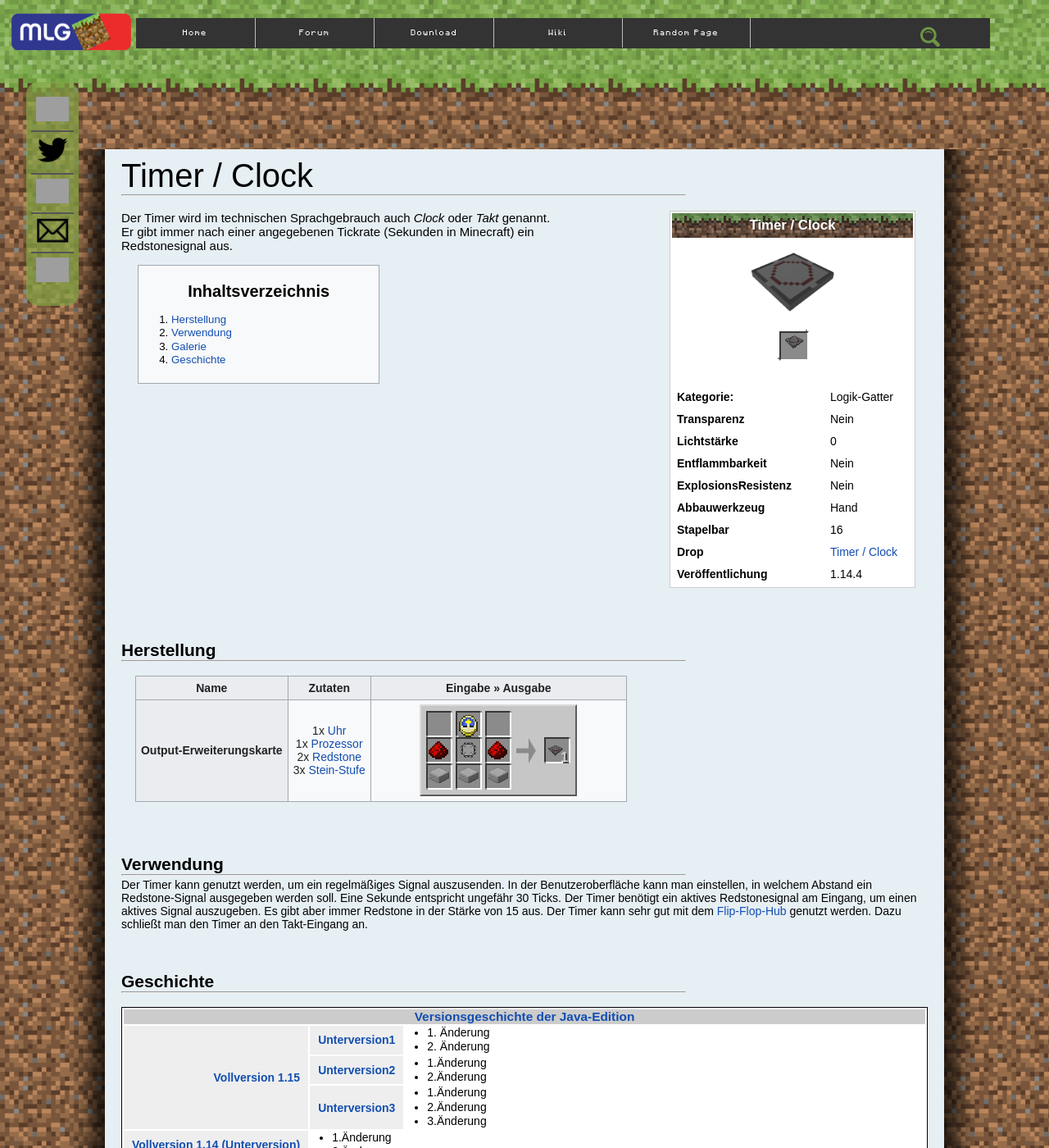
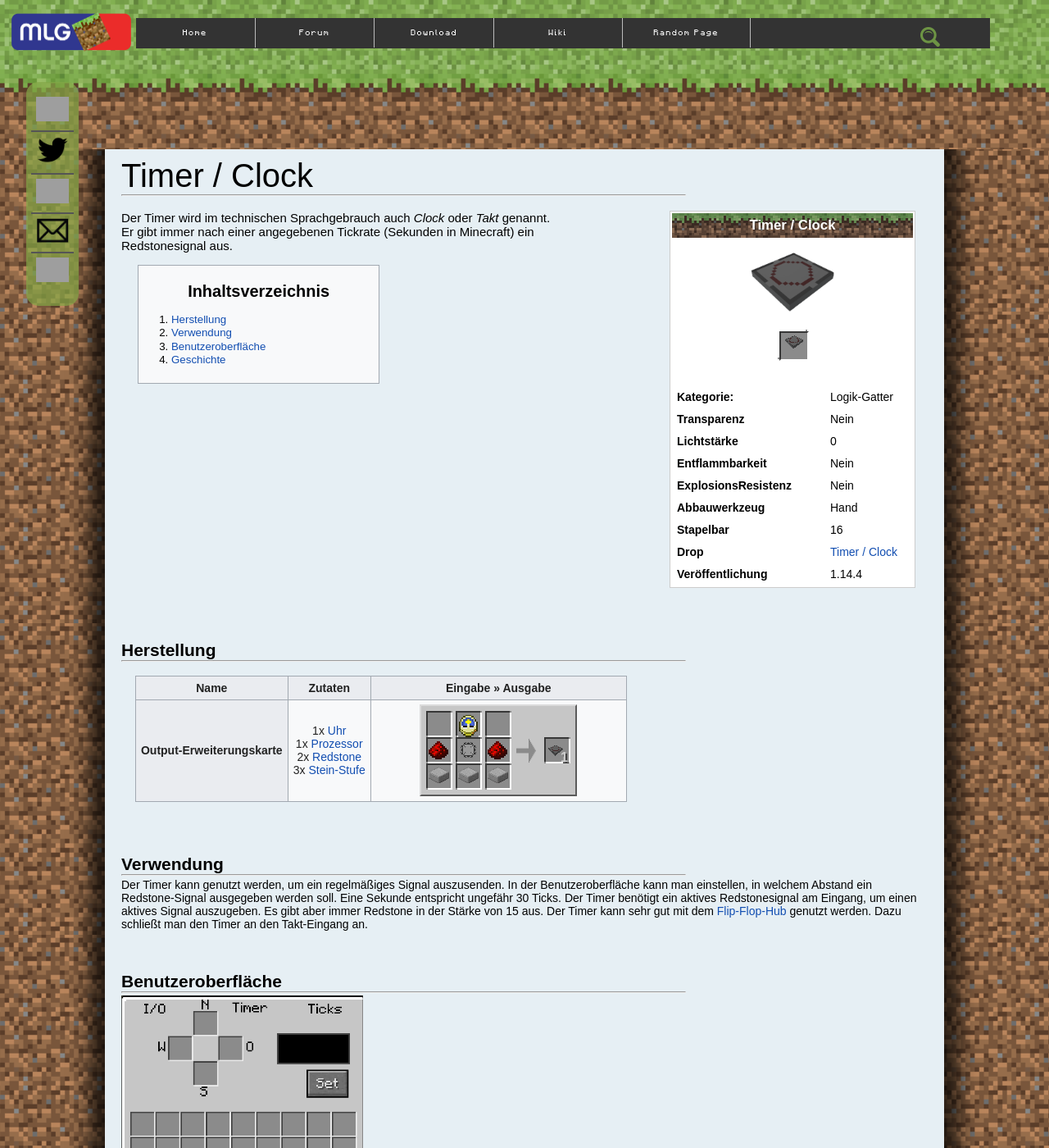
Before and after one commit to PMTINF19AI2/PMTINF19AI2.github.io, a Jekyll site: the page timer_wiki.html, which Jekyll copies as it is, in a window 1280 px wide and 1400 px high. Shown: the whole window at 82% size. Built offline with Jekyll 4.4.1, drawn with Linux system fonts in a browser that asks for light colours; nearby versions of some CDN libraries; some web fonts are replaced; grey boxes are pictures that could not be loaded.

Commit message:
timer update

```diff
--- a/timer_wiki.html
+++ b/timer_wiki.html
@@ -124,7 +124,7 @@
                     <ol>
                         <li><a href="#Herstellung">Herstellung</a></li>
                         <li><a href="#Verwendung">Verwendung</a></li>
-                        <li><a href="#Galerie">Galerie</a></li>
+                        <li><a href="#Benutzeroberfläche">Benutzeroberfläche</a></li>
                         <li><a href="#Geschichte">Geschichte</a></li>
                     </ol>
                 </div>
@@ -197,6 +197,13 @@
             <div class="usageInformation">
                 <p>Der Timer kann genutzt werden, um ein regelmäßiges Signal auszusenden. In der Benutzeroberfläche kann man einstellen, in welchem Abstand ein Redstone-Signal ausgegeben werden soll. Eine Sekunde entspricht ungefähr 30 Ticks. Der Timer benötigt ein aktives Redstonesignal am Eingang, um einen aktives Signal auszugeben. Es gibt aber immer Redstone in der Stärke von 15 aus.
                     Der Timer kann sehr gut mit dem <a href="flip_flop_wiki.html">Flip-Flop-Hub</a> genutzt werden. Dazu schließt man den Timer an den Takt-Eingang an.                 </p>
+            </div>
+            <div class="pagename">
+                <h2 id="Benutzeroberfläche">Benutzeroberfläche</h2>
+                <hr />
+            </div>
+            <div class="gui">
+                <img src="images/Wiki/texture_timer_gui.png" width="30%">
             </div>
             <div class="pagename">
                 <h2 id="Geschichte">Geschichte</h2>
```
Also changed, not shown: images/Wiki/texture_timer_gui.png (added).
